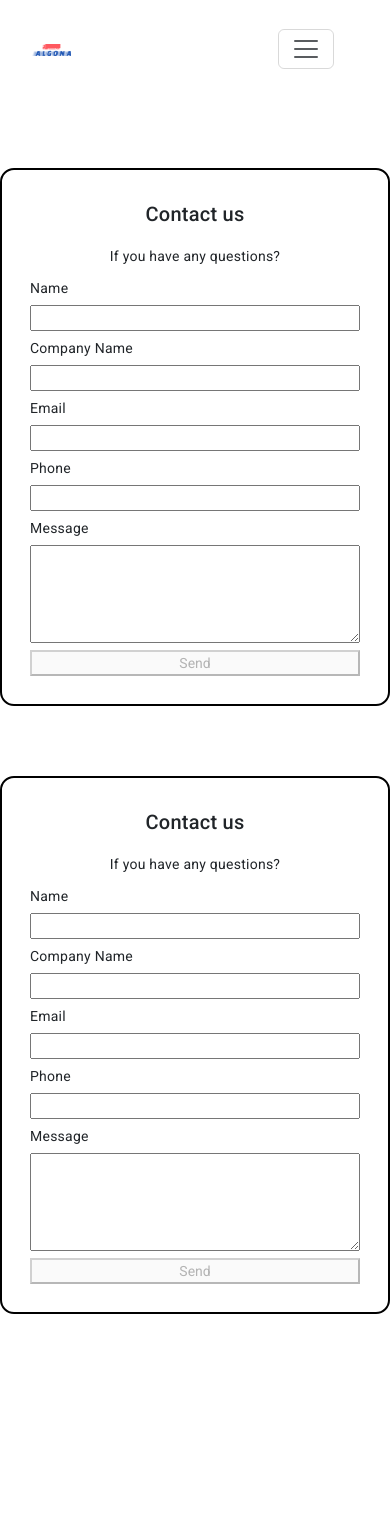
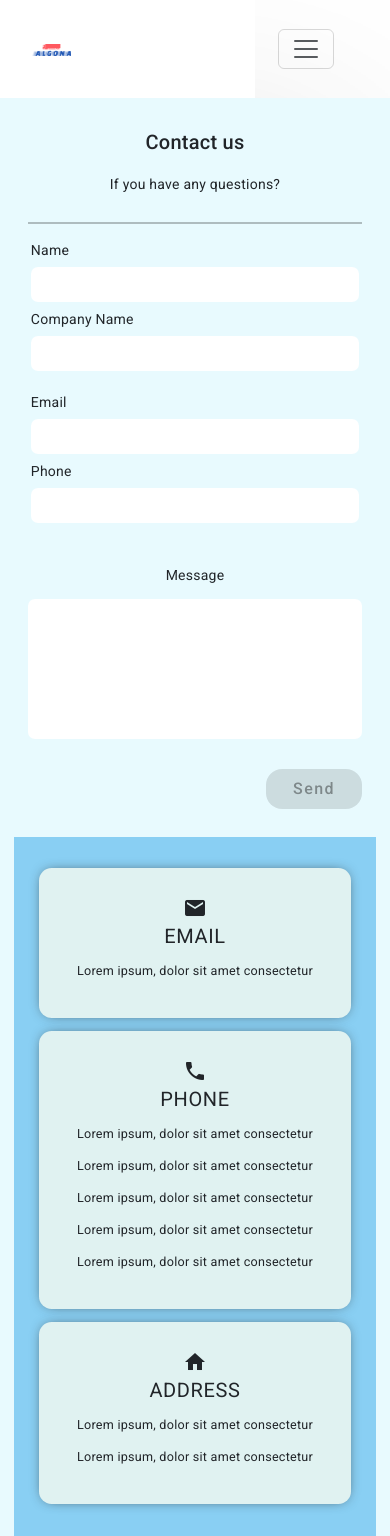
Before and after one commit to IvanovvAlex/Algona, an Angular app in the folder Client/: page /contact in a window 390 px wide. Before the commit the page ends 1314 px from the top, so only its background shows below. Built offline with nearby package versions, Linux system fonts and the light colour scheme.

Commit message:
Edited contact form + added info banner next to it
styled responsively - mobile and large screen friendly and according to brand theme colors

```diff
--- a/Client/src/app/app.component.html
+++ b/Client/src/app/app.component.html
@@ -1,3 +1,2 @@
 <app-nav-bar></app-nav-bar>
 <router-outlet></router-outlet>
-<app-contact-form></app-contact-form>
--- a/Client/src/app/components-WIP-folder/contact-form/contact-form.component.css
+++ b/Client/src/app/components-WIP-folder/contact-form/contact-form.component.css
@@ -1,38 +1,224 @@
-.form-cont,
+/* Containers */
 .contact-form-cont,
+.field-box,
+.msg-cont,
 .heading {
     display: flex;
     flex-direction: column;
 }
 
+/* container - screen wrapper styling*/
 .screen-cont {
-    margin-top: 5em;
+    display: flex;
+    flex-direction: row;
+    justify-content: space-between;
+    box-shadow: 0em 0em 20em -10em rgb(39, 39, 39);
+    background-color: #cdf5fd75;
+    border-radius: 25em 0 8.5em 25em;
 }
 
+
+
+/* form - container and elements styling */
+
+
+/* Form heading */
 .heading {
     align-items: center;
 }
 
-.form-cont {
-    gap: 0.5em
+/* main element - form wrapper */
+main {
+    flex: 4 3 15em;
+    display: flex;
+    justify-content:space-evenly;
 }
 
+/* 1st div inside main wrapper - contains heading + form elements */
 .contact-form-cont {
-    max-width: 35em;
-    margin: auto;
-    border: 0.15em solid black;
+    max-width: 50em;
+    margin: 0 0 0 10em;
     border-radius: 1em;
-    padding: 2em
+    padding: 2em;
+}
+
+
+/* 1st div inside form element */
+.form-cont {
+    display: flex;
+    flex-wrap: wrap;
+    gap: 1.5em;
+    justify-content: center;
+}
+
+/* container for input fields */
+.field-box {
+    flex: 1 5 2em;
+    padding: 0 0.2em;
+    align-items: stretch;
+    gap: 0.5em;
+}
+
+/* container for text field and button */
+.msg-cont {
+    flex: 6 1 2em;
+    gap: 1em;
+}
+
+/* label for textfield */
+.msg-lbl {
+    flex: 2 1 1;
+    align-self: center;
+}
+
+/* text field element */
+#data {
+    height: 10em;
+    resize: none;
+}
+
+/* input field elements */
+input {
+    height: 2.5em;
+    border: 0em none wheat;
+}
+
+
+input,
+#data {
+    border-radius: 0.5em;
+    outline-style: none;
+    border: 0em none white;
+}
+
+/* error conditional element */
+.error {
+    color: #ff4081;
+    background-color: rgb(238, 205, 205);
+    border-radius: 0.5em;
+    text-align: center;
+    text-wrap: wrap;
+    padding: 0.5em 0;
+}
+
+/* send button element */
+.sndBtn {
+    flex: 1 1 2.5em;
+    width: 6em;
+    align-self: flex-end;
+    border-radius: 1em;
+    font-size: medium;
+    margin-top: 1em;
+}
+
+/* form horizonalt line element */
+hr {
+    border: 0.1em solid black;
+}
+
+/* empty filler row dummy div */
+.break {
+    flex-basis: 100%;
+    height: 0;
+}
+
+/* ------------------------------------------------- */
+/* Information banner styling */
+
+/* info banner based container */
+.description-cont {
+    flex: 2 1 10em;
+    background-color: #89CFF3;
+    display: flex;
+    flex-direction: column;
+    margin-left: 5em;
+    padding: 2em;
+    border-radius: 2em 0 5em 0;
+    font-size: 0.9em;
+}
+
+/* info banner headers container */
+.desc-heads {
+    display: flex;
+    flex-direction: row;
+    padding: 0 2em;
+    margin: 0.2em 0;
+    display: flex;
+    justify-content: center;
+}
+
+/* headers h4 elements */
+.desc-heads>h4 {
+    font: inherit;
+    font-size: 20px;
+    margin: 0 0.5em;
+}
+
+/* paragraph container */
+.info-cont {
+    padding: 2em;
+    box-shadow: 0em 0em 1em -0.4em rgb(39, 39, 39);
+    margin: 0.5em 0;
+    background-color: #E0F2F1;
+    border-radius: 1em;
+}
+
+
+
+
+/* ---------------- */
+/* responsive media queries */
+
+@media screen and (min-width: 1300px) {
+    /* increase info banner font on big screens */
+    .description-cont {
+        font-size: 1.4em;
+    }
+    .contact-form-cont {
+        font-size: 1.4em;
+    }
+}
+
+
+/* style for mobile screens up to 250px width */
+@media screen and (max-width: 750px) {
+    /* change screen container to column flexbox */
+    .screen-cont {
+        flex-wrap: wrap;
+        flex-direction: column;
+        align-items: center;
+
+    }
+
+    /* remove border styling */
+    .screen-cont,
+    .description-cont {
+        border-radius: 0;
+    }
+
+    /* center form wrapper */
+    .contact-form-cont {
+        margin: auto
+    }
+
+    /* center info banner */
+    .description-cont {
+        margin: 0
+    }
+
+    /* switch info banner headers to column flexbox and style responsively */
+    .desc-heads {
+        flex-direction: column;
+        align-items: center;
+        gap: 0.5em;
+        padding-bottom: 1em;
+    }
+
+    /* stretch info banner paragraph boxes to fill out screen width and center text */
+    .info-cont {
+        text-align: center;
+        flex: 1 1 10em;
+        width: 80vw;
+    }
 
 }
-
-#data {
-    height: 7em;
-}
-
-.error {
-    color: red;
-    background-color: rgb(238, 205, 205);
-    border-radius: 5%;
-    text-align: center;
-}
--- a/Client/src/app/components-WIP-folder/contact-form/contact-form.component.html
+++ b/Client/src/app/components-WIP-folder/contact-form/contact-form.component.html
@@ -1,12 +1,17 @@
 <div class="screen-cont">
+
+    <main>
         <div class="contact-form-cont">
             <div class="heading">
                 <h2>Contact us</h2>
                 <p>If you have any questions?</p>
             </div>
+            <hr>
 
             <form [formGroup]="contactForm" (ngSubmit)="sendData()">
                 <div class="form-cont">
+
+                    <div class="field-box">
                         <label for="name">Name</label>
                         <input type="text" name="name" formControlName="name">
                         <ng-container *ngIf="contactForm.get('name')?.touched">
@@ -19,11 +24,12 @@
                         <input type="text" name="companyName" formControlName="companyName">
                         <ng-container *ngIf="contactForm.get('companyName')?.touched">
                             <p class="error" *ngIf="contactForm.get('companyName')?.errors?.['required']">
-                        A name is required!
+                                A Company name is required!
                             </p>
                         </ng-container>
+                    </div>
 
-
+                    <div class="field-box">
                         <label for="email">Email</label>
                         <input type="email" name="email" formControlName="email">
                         <ng-container *ngIf="contactForm.get('email')?.touched">
@@ -39,19 +45,52 @@
                                 Phone is required!
                             </p>
                         </ng-container>
+                    </div>
 
+                    <div class="break"></div>
 
-                <label for="data">Message</label>
+                    <div class="msg-cont">
+                        <label for="data" class="msg-lbl">Message</label>
                         <textarea name="data" id="data" formControlName="data"></textarea>
                         <ng-container *ngIf="contactForm.get('data')?.touched">
                             <p class="error" *ngIf="contactForm.get('data')?.errors?.['required']">
                                 Message is required!
                             </p>
                         </ng-container>
-
-
-                <button [disabled]="contactForm.invalid">Send</button>
+                        <button mat-raised-button class="sndBtn" [disabled]="contactForm.invalid"
+                            color="primary">Send</button>
+                    </div>
                 </div>
             </form>
         </div>
+    </main>
+    <div class="description-cont">
+        <div class="info-cont">
+            <div class="desc-heads">
+                <mat-icon aria-hidden="false" aria-label="Example home icon" fontIcon="email"></mat-icon>
+                <h4>EMAIL</h4>
             </div>
+            <p>Lorem ipsum, dolor sit amet consectetur </p>
+        </div>
+        <div class="info-cont">
+            <div class="desc-heads">
+                <mat-icon aria-hidden="false" aria-label="Example home icon" fontIcon="phone"></mat-icon>
+                <h4>PHONE</h4>
+            </div>
+            <p>Lorem ipsum, dolor sit amet consectetur </p>
+            <p>Lorem ipsum, dolor sit amet consectetur </p>
+            <p>Lorem ipsum, dolor sit amet consectetur </p>
+            <p>Lorem ipsum, dolor sit amet consectetur </p>
+            <p>Lorem ipsum, dolor sit amet consectetur </p>
+        </div>
+        <div class="info-cont">
+            <div class="desc-heads">
+                <mat-icon aria-hidden="false" aria-label="Example home icon" fontIcon="home"></mat-icon>
+                <h4>ADDRESS</h4>
+            </div>
+            <p>Lorem ipsum, dolor sit amet consectetur </p>
+            <p>Lorem ipsum, dolor sit amet consectetur </p>
+        </div>
+    </div>
+
+</div>
--- a/Client/src/app/shared/material/material.module.ts
+++ b/Client/src/app/shared/material/material.module.ts
@@ -11,6 +11,7 @@ import { MatTableModule } from "@angular/material/table";
 import { MatPaginatorModule } from "@angular/material/paginator";
 import { MatSortModule } from "@angular/material/sort";
 import { MatSnackBarModule } from '@angular/material/snack-bar';
+import {MatIconModule} from '@angular/material/icon';
 //TODO: Here can add more modules if needed
 
 @NgModule({
@@ -27,6 +28,7 @@ import { MatSnackBarModule } from '@angular/material/snack-bar';
     MatPaginatorModule,
     MatSortModule,
     MatSnackBarModule,
+    MatIconModule,
   ],
 
 
```
Lines whose indentation alone changed are shown as unchanged.
